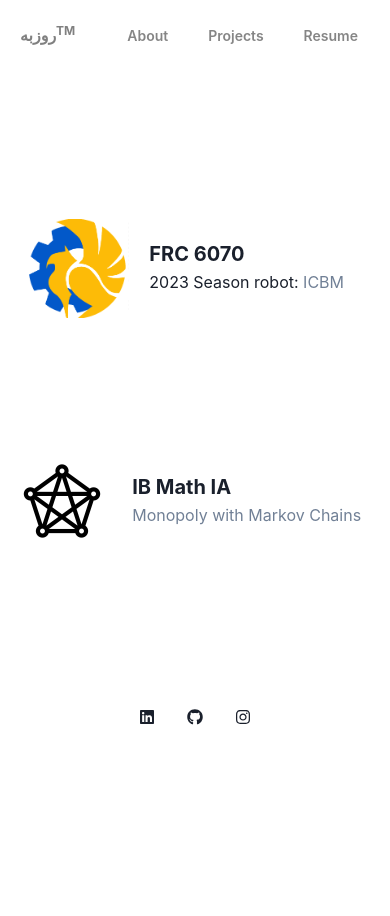
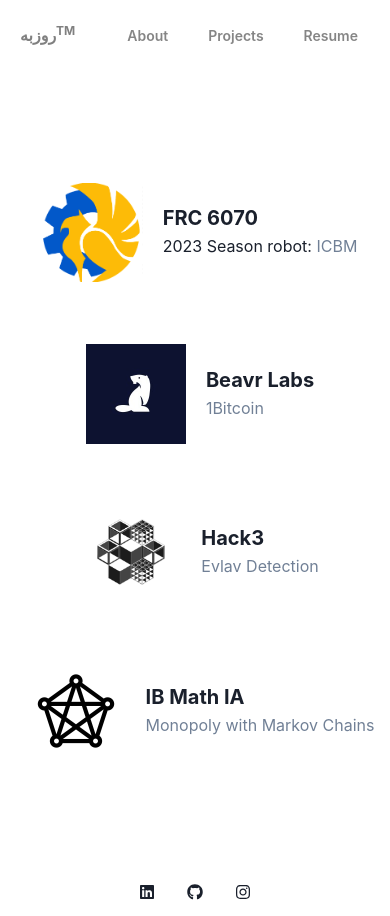
Before and after one commit to roozbehali/rooz, a Next.js app: page /projects in a window 390 px wide. Before the commit the page ends 844 px from the top, so only its background shows below. Built offline with nearby package versions, Linux system fonts and the light colour scheme.

Commit message:
now mobile responsive (mostly)

```diff
--- a/pages/about.js
+++ b/pages/about.js
@@ -7,8 +7,8 @@ export default function Home() {
   return (
     <center>
       <Navbar></Navbar>
-      <Flex marginTop={200} marginBottom={149} w={700} bgColor='ghostwhite' borderRadius={10}>
-        <Text m={10} align='left'>Hi, I'm Roozbeh. I'm enrolled in Computer Engineering
+      <Flex marginTop={[150, 200]} marginBottom={[94, 149]} w={[375, 400, 500, 600, 700]} bgColor='ghostwhite' borderRadius={10}>
+        <Text m={[5, 10]} align='left'>Hi, I'm Roozbeh. I'm enrolled in Computer Engineering
           at the University of Waterloo, in my 1A term. Before that,
           I was a high schooler in the IB DP at Glenforest SS. I'm always
           looking for new opportunities and people to meet. This website showcases
--- a/pages/projects.js
+++ b/pages/projects.js
@@ -1,7 +1,4 @@
-import { useRouter } from 'next/router'
-import { useState, useEffect } from 'react'
 import { Text, Grid, Center, Stack, Heading, Link } from '@chakra-ui/react'
-import { BiLink } from 'react-icons/bi'
 
 import { Navbar } from '@/components/navbar'
 import { Footer } from '@/components/footer'
@@ -11,7 +8,12 @@ export default function Home() {
   return (
     <center>
       <Navbar></Navbar>
-      <Grid marginTop={100} h='425px' w='1200px' templateRows='repeat(2, 1fr)' templateColumns='repeat(3, 1fr)' gap={10}>
+      <Grid marginTop={100}
+      h={[600, 425]} w={[400, 1200]}
+      // templateRows={['repeat(4, 1fr)', 'repeat(3, 1fr)', 'repeat(2, 1fr)']}
+      templateColumns={['repeat(1, 1fr)', 'repeat(2, 1fr)', 'repeat(3, 1fr)']}
+      gap={[10]}
+      gridAutoFlow="dense">
 
         <Center rowSpan={1} colSpan={1} gap={5}>
           <img width='100px' height='100px' src='frc.png'/>
--- a/pages/resume.js
+++ b/pages/resume.js
@@ -8,8 +8,8 @@ export default function Home() {
   return (
     <center>
       <Navbar></Navbar>
-      <Center marginTop={50}>
-        <embed src="RA Resume.pdf" width="450px" height="625px" />
+      <Center marginTop={75}>
+        <embed src="RA Resume.pdf" width={[450]} height={[625]} />
       </Center>
       <Footer></Footer>
     </center>
```
Also changed, not shown: pages/index.js (+7 -5 lines).
